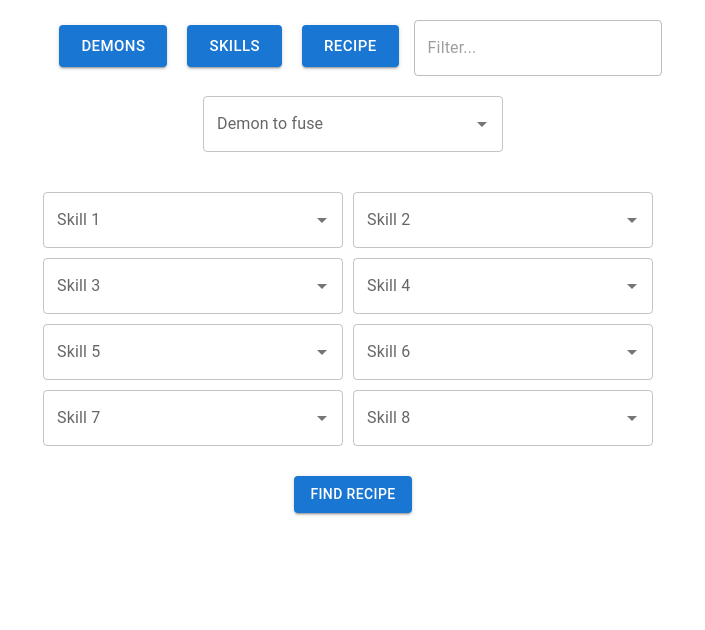
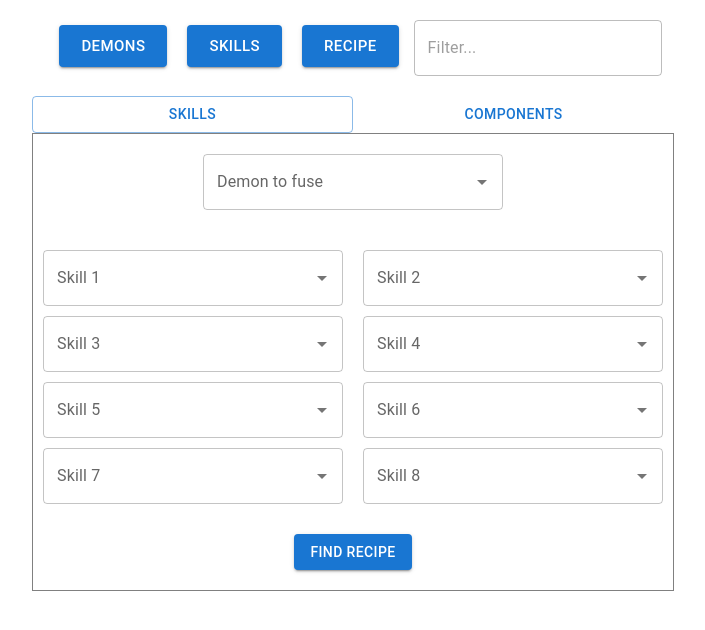
Before and after one commit to Achamoth/smt-calculator, a React (Create React App) app: page /smt-calculator/recipe in a window 1280 px wide. Shown: the top 630 px of the page, without its empty margins (287-992 px from the left). Built offline with nearby package versions, Linux system fonts and the light colour scheme.

Commit message:
Setup scaffold for new calculation type

```diff
--- /dev/null
+++ b/src/FusionRecipe/FusionRecipe.css
@@ -0,0 +1,13 @@
+.recipeFinderContainer {
+    max-width: fit-content;
+    margin: auto;;
+    margin-top: 20px;
+}
+
+.recipeFinder {
+    border: 1px solid grey;
+}
+
+.toggleRecipeType {
+    width: 50%;
+}
--- a/src/FusionRecipe/FusionRecipe.js
+++ b/src/FusionRecipe/FusionRecipe.js
@@ -1,7 +1,46 @@
+import { useState } from "react";
+import { Button } from "@mui/material";
 import { FusionRecipeSkillFinder } from "./FusionRecipeSkillFinder.js";
+import { NavBar } from "../NavBar.js";
+import "./FusionRecipe.css";
+
+const CalculationType = {
+  SKILLS: "skills",
+  COMPONENTS: "components",
+};
+
+function buttonOutlineType(buttonCalculationType, curCalculationType) {
+  return buttonCalculationType === curCalculationType ? "outlined" : "text";
+}
 
 export function FusionRecipe() {
+  let [calculationType, setCalculationType] = useState(CalculationType.SKILLS);
+
   return (
-    <FusionRecipeSkillFinder />
-  )
+    <div>
+      <NavBar />
+      <div className="recipeFinderContainer">
+        <Button
+          className="toggleRecipeType"
+          variant={buttonOutlineType(CalculationType.SKILLS, calculationType)}
+          onClick={e => setCalculationType(CalculationType.SKILLS)}
+        >
+          Skills
+        </Button>
+        <Button
+          className="toggleRecipeType"
+          variant={buttonOutlineType(
+            CalculationType.COMPONENTS,
+            calculationType
+          )}
+          onClick={e => setCalculationType(CalculationType.COMPONENTS)}
+        >
+          Components
+        </Button>
+        <div className="recipeFinder">
+          <FusionRecipeSkillFinder />
+        </div>
+      </div>
+    </div>
+  );
 }
--- a/src/FusionRecipe/FusionRecipeSkillFinder.css
+++ b/src/FusionRecipe/FusionRecipeSkillFinder.css
@@ -1,5 +1,6 @@
 .skillSelection {
     margin-right: 10px;
+    margin-left: 10px;
     display: inline-block;
     padding-bottom: 10px;
 }
--- a/src/FusionRecipe/FusionRecipeSkillFinder.js
+++ b/src/FusionRecipe/FusionRecipeSkillFinder.js
@@ -5,7 +5,6 @@ import {
   CircularProgress,
 } from "@mui/material";
 import { useState } from "react";
-import { NavBar } from "./../NavBar.js";
 import { FusionRecipeResult } from "./FusionRecipeResult.js";
 import { get_all_skills, parse_demons } from "./../utils/demon_utils.js";
 import { findFusionRecipes } from "./../utils/fusion_recipe.js";
@@ -122,7 +121,6 @@ export function FusionRecipeSkillFinder() {
 
   return (
     <div>
-      <NavBar />
       <div className="centeredContainer">
         <div className="demonSelection">
           <Autocomplete
```
